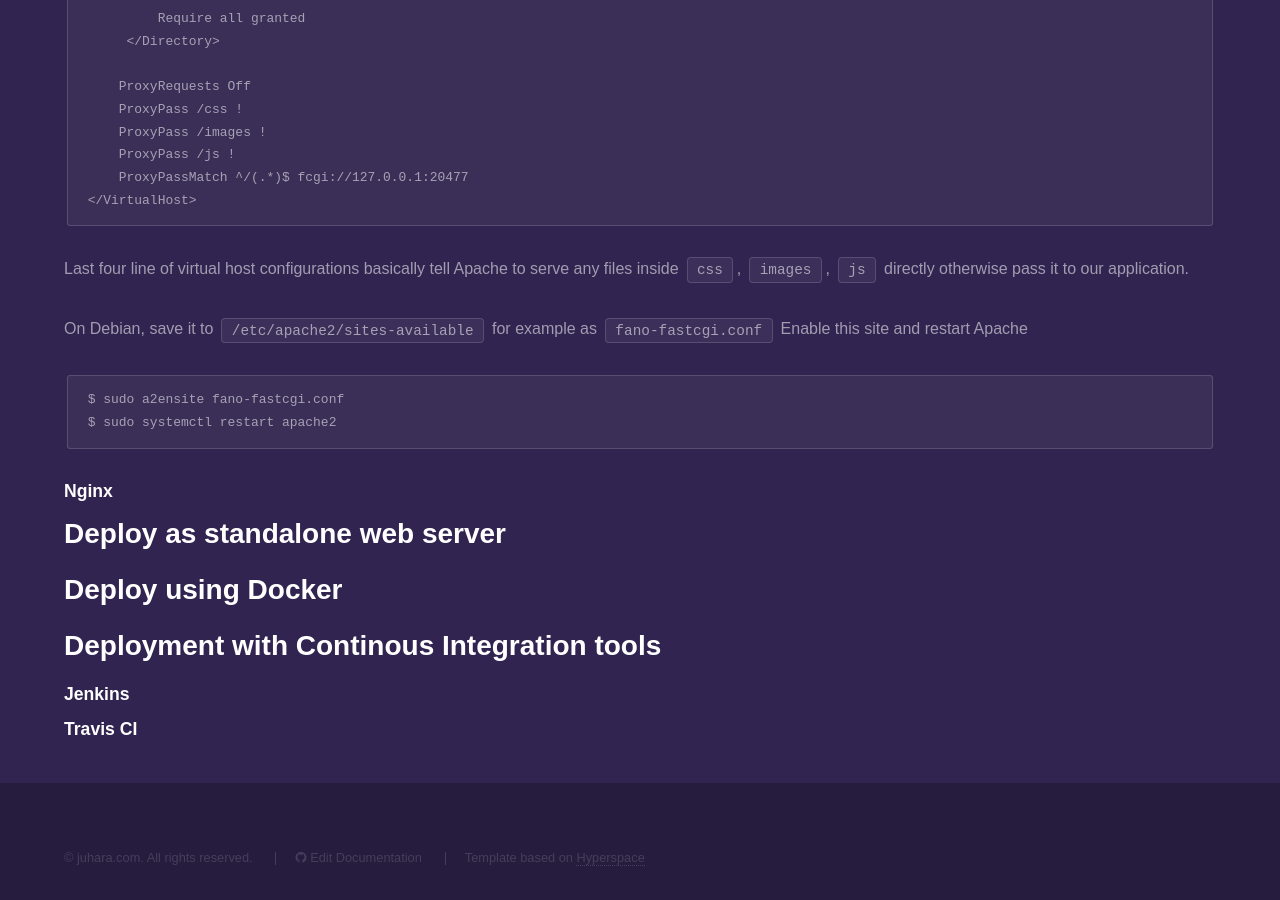
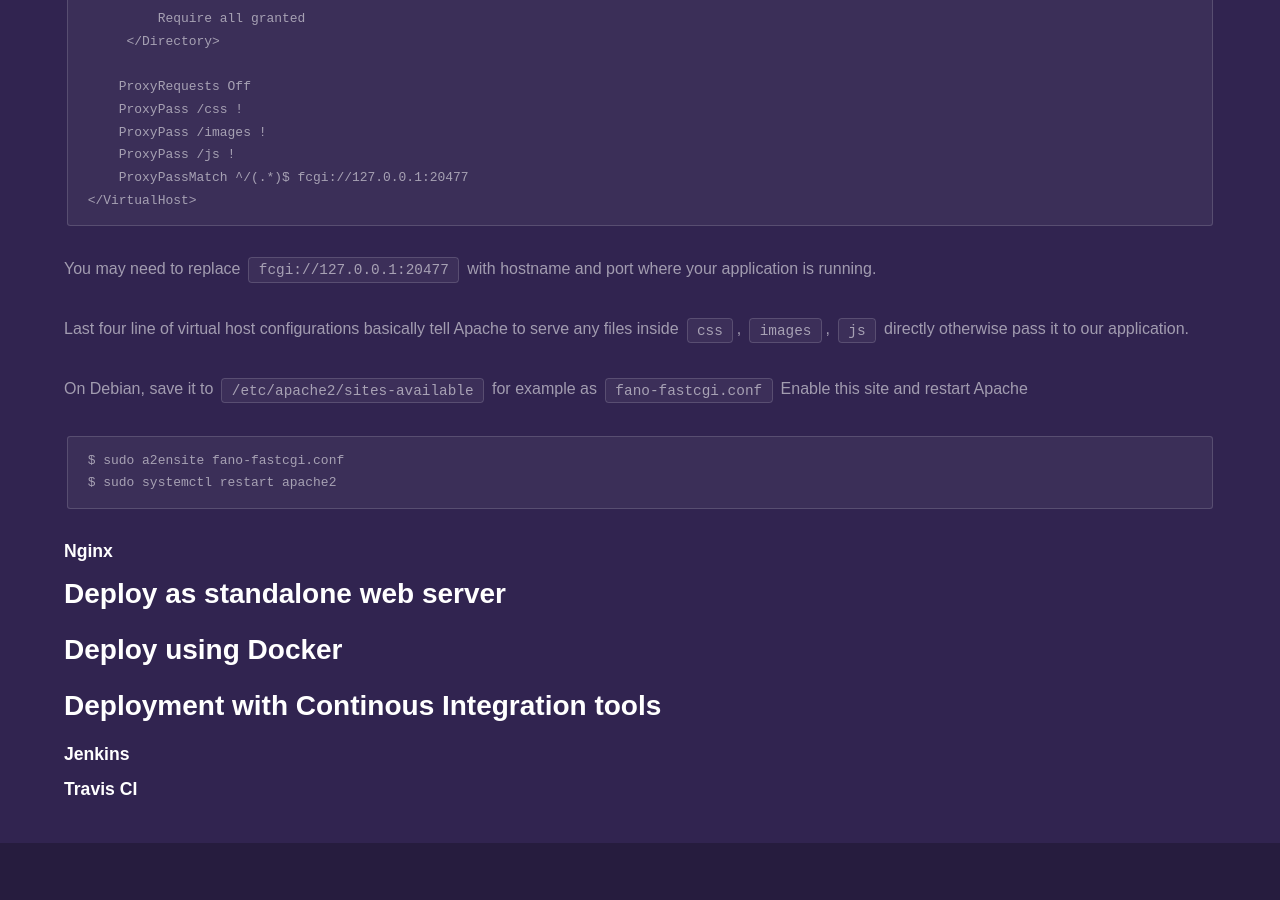
Before and after one commit to fanoframework/fanoframework.github.io, a Jekyll site: the page built from deployment/index.md, in a window 1280 px wide and 900 px high, scrolled down 3815 px. Built offline with Jekyll 4.4.1, drawn with Linux system fonts in a browser that asks for light colours; our own code applies the rules of GitHub Pages for plain Markdown files.

Commit message:
edit content on FastCGI deployment

````diff
--- a/deployment/index.md
+++ b/deployment/index.md
@@ -161,6 +161,9 @@ Create virtual host config and add `ProxyPassMatch`, for example
     ProxyPassMatch ^/(.*)$ fcgi://127.0.0.1:20477
 </VirtualHost>
 ```
+You may need to replace `fcgi://127.0.0.1:20477` with hostname and port where your
+application is running.
+
 Last four line of virtual host configurations basically tell Apache to serve any
 files inside `css`, `images`, `js` directly otherwise pass it to our application.
 
````
